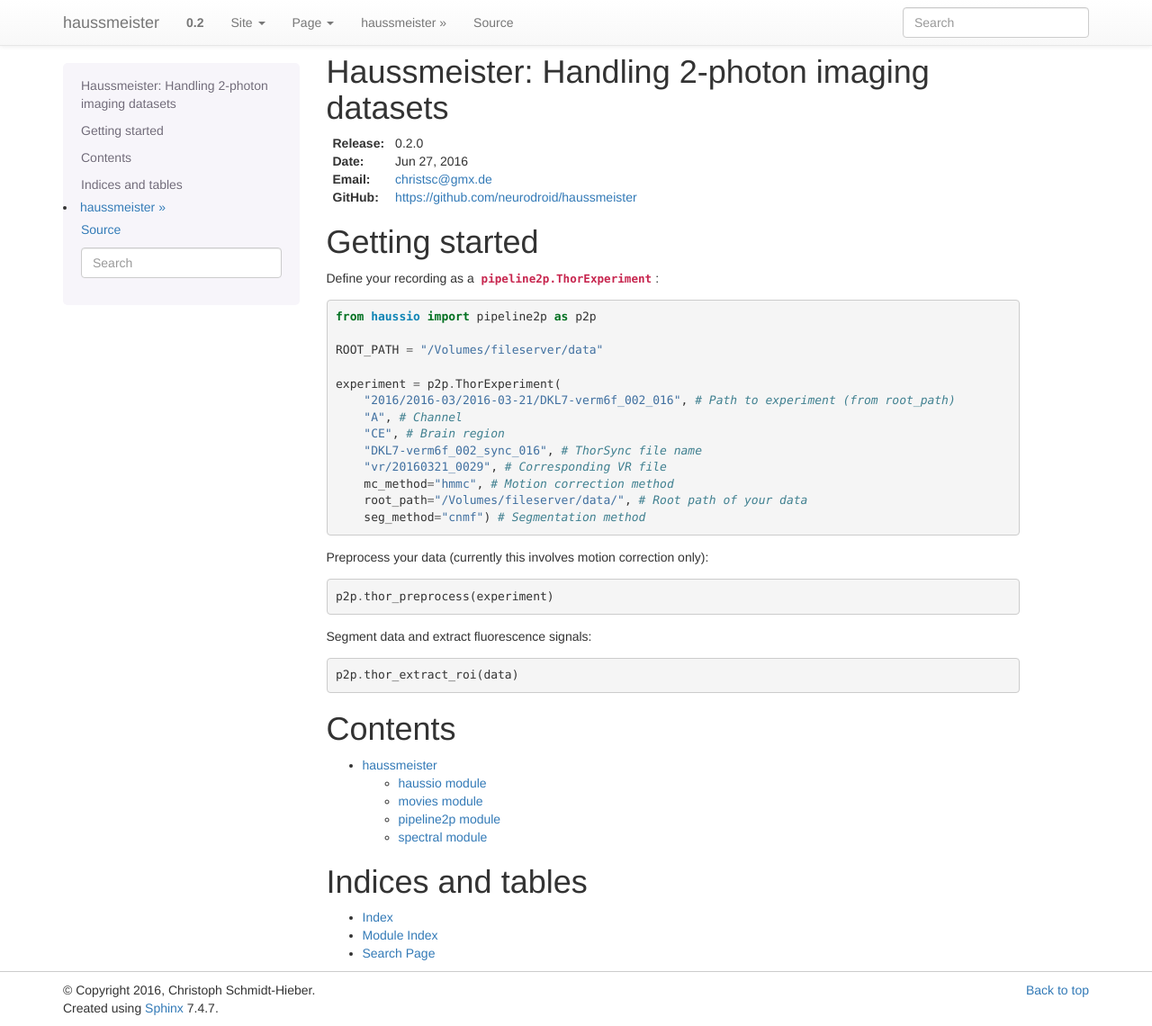
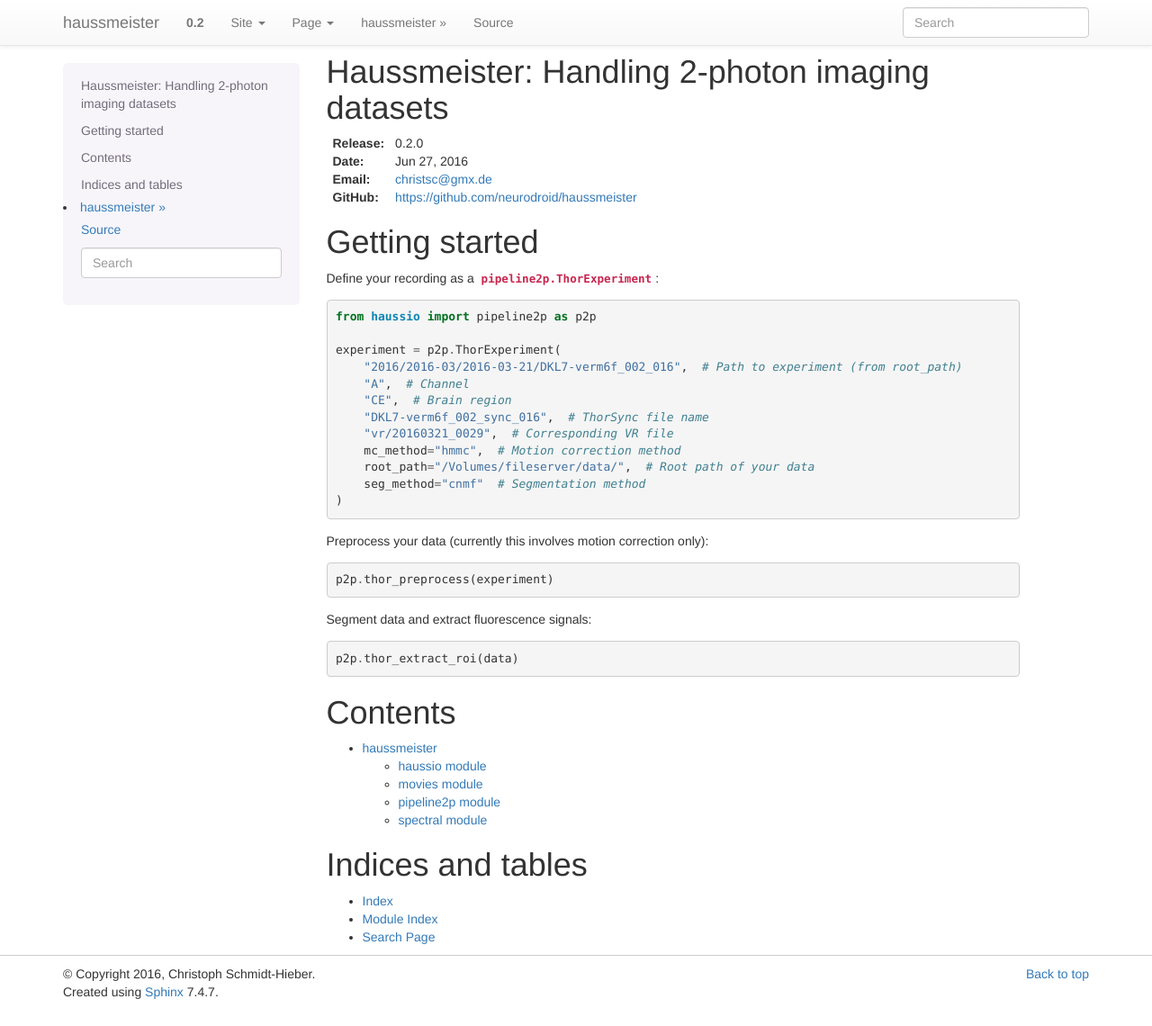
Before and after one commit to neurodroid/haussmeister, a Sphinx documentation site: the page built from doc/index.rst, in a window 1280 px wide and 1140 px high. Shown: the whole window at 90% size. Built offline with Sphinx 7.4.7, drawn with Linux system fonts in a browser that asks for light colours.

Commit message:
Update documentation

```diff
--- a/doc/index.rst
+++ b/doc/index.rst
@@ -20,17 +20,16 @@ Define your recording as a :obj:`pipeline2p.ThorExperiment`:
 
    from haussio import pipeline2p as p2p
 
-   ROOT_PATH = "/Volumes/fileserver/data"
-
    experiment = p2p.ThorExperiment(
-       "2016/2016-03/2016-03-21/DKL7-verm6f_002_016", # Path to experiment (from root_path)
-       "A", # Channel
-       "CE", # Brain region
-       "DKL7-verm6f_002_sync_016", # ThorSync file name
-       "vr/20160321_0029", # Corresponding VR file
-       mc_method="hmmc", # Motion correction method
-       root_path="/Volumes/fileserver/data/", # Root path of your data
-       seg_method="cnmf") # Segmentation method
+       "2016/2016-03/2016-03-21/DKL7-verm6f_002_016",  # Path to experiment (from root_path)
+       "A",  # Channel
+       "CE",  # Brain region
+       "DKL7-verm6f_002_sync_016",  # ThorSync file name
+       "vr/20160321_0029",  # Corresponding VR file
+       mc_method="hmmc",  # Motion correction method
+       root_path="/Volumes/fileserver/data/",  # Root path of your data
+       seg_method="cnmf"  # Segmentation method
+   )
 
 
 Preprocess your data (currently this involves motion correction only):
```
